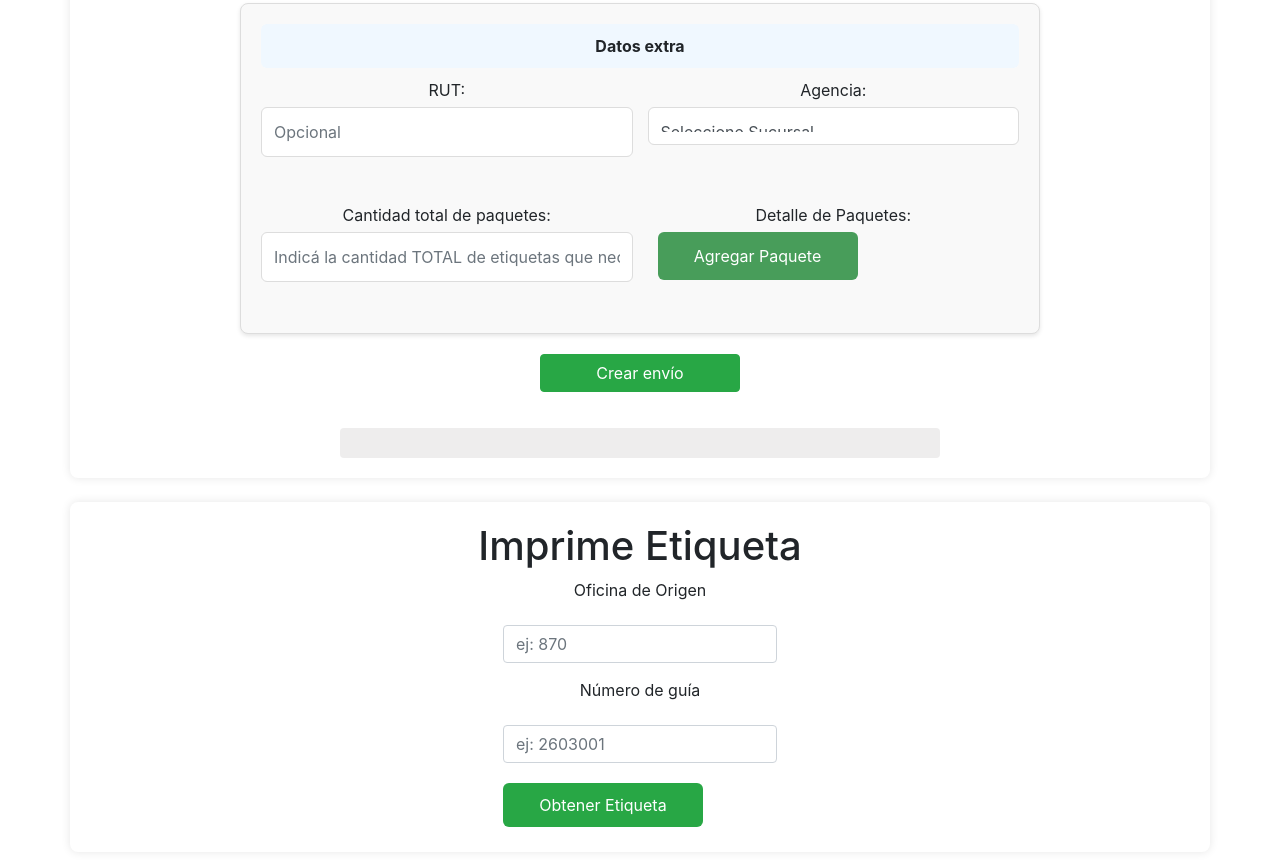
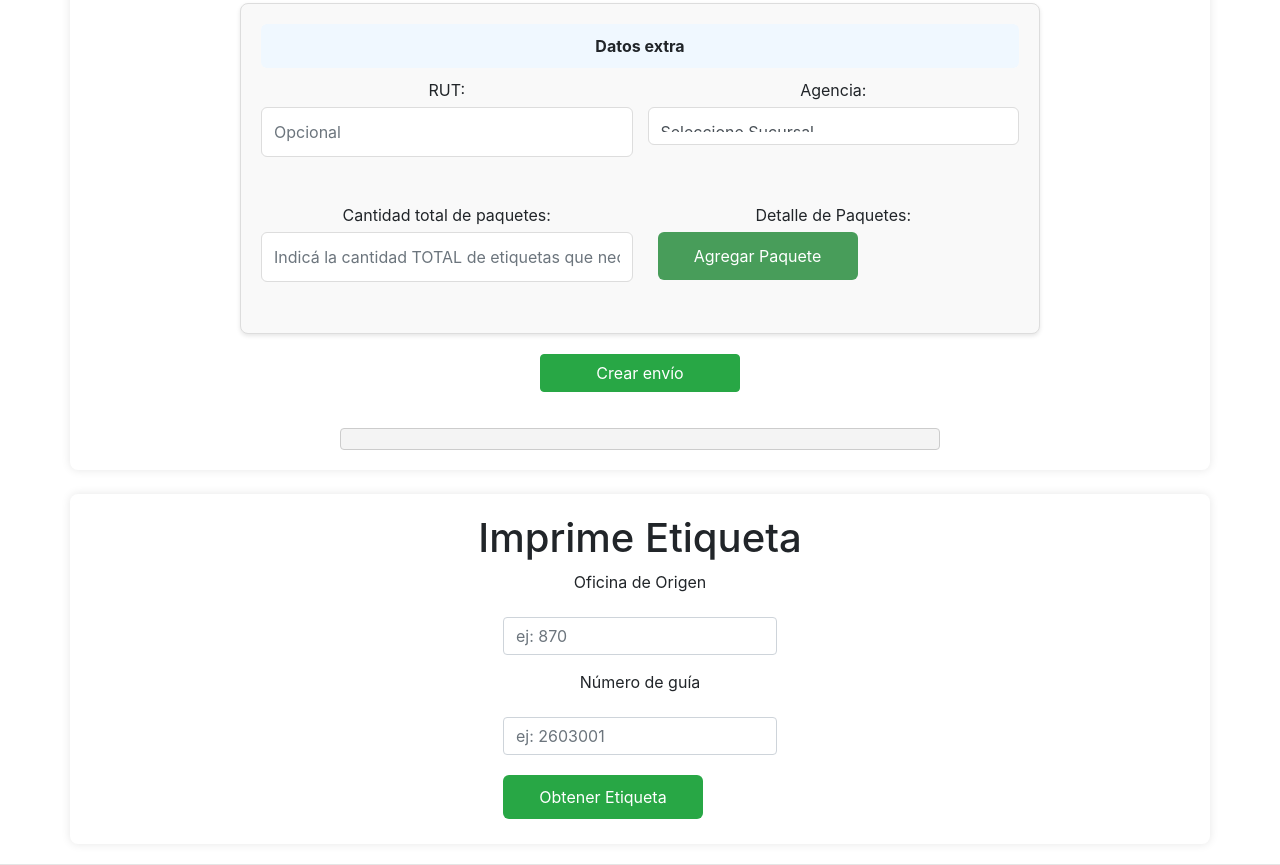
Before and after one commit to gorga7/integracion_Prueba, a plain HTML site: page envio.html in a window 1280 px wide. Shown: the part 1198-2063 px from the top of the page. Drawn offline with nearby package versions, Linux system fonts and the light colour scheme; no server answers; sample sign-in values are in the browser's storage.

Commit message:
Formato de respuesta

```diff
--- a/styles.css
+++ b/styles.css
@@ -194,7 +194,22 @@ button:hover {
     color: #721c24;
     font-size: 14px;
     line-height: 1.5;
+
+        font-family: Arial, sans-serif;
+        font-size: 14px;
+        line-height: 1.6;
+        white-space: pre-wrap; /* Mantiene el formato de espacio y saltos de línea */
+        background-color: #f4f4f4;
+        border: 1px solid #ccc;
+        padding: 10px;
+        border-radius: 4px;
+        margin-top: 20px;
+        max-height: 300px;
+        overflow-y: auto;
+
 }
+
+
 
 /* Estilos de tablas */
 .response-table,
--- a/wsObtieneCosto_Nuevo.js
+++ b/wsObtieneCosto_Nuevo.js
@@ -1,5 +1,4 @@
 document.addEventListener("DOMContentLoaded", function () {
-
 
     document.getElementById("agregarPaquete").addEventListener("click", function () {
         const paqueteDiv = document.createElement("div");
@@ -47,9 +46,6 @@ document.addEventListener("DOMContentLoaded", function () {
         return paquetes;
     }
 
-
-
-
     // Maneja el envío del formulario
     document.getElementById("jsonForm").addEventListener("submit", async function (event) {
         event.preventDefault(); // Previene el comportamiento por defecto del formulario
```
